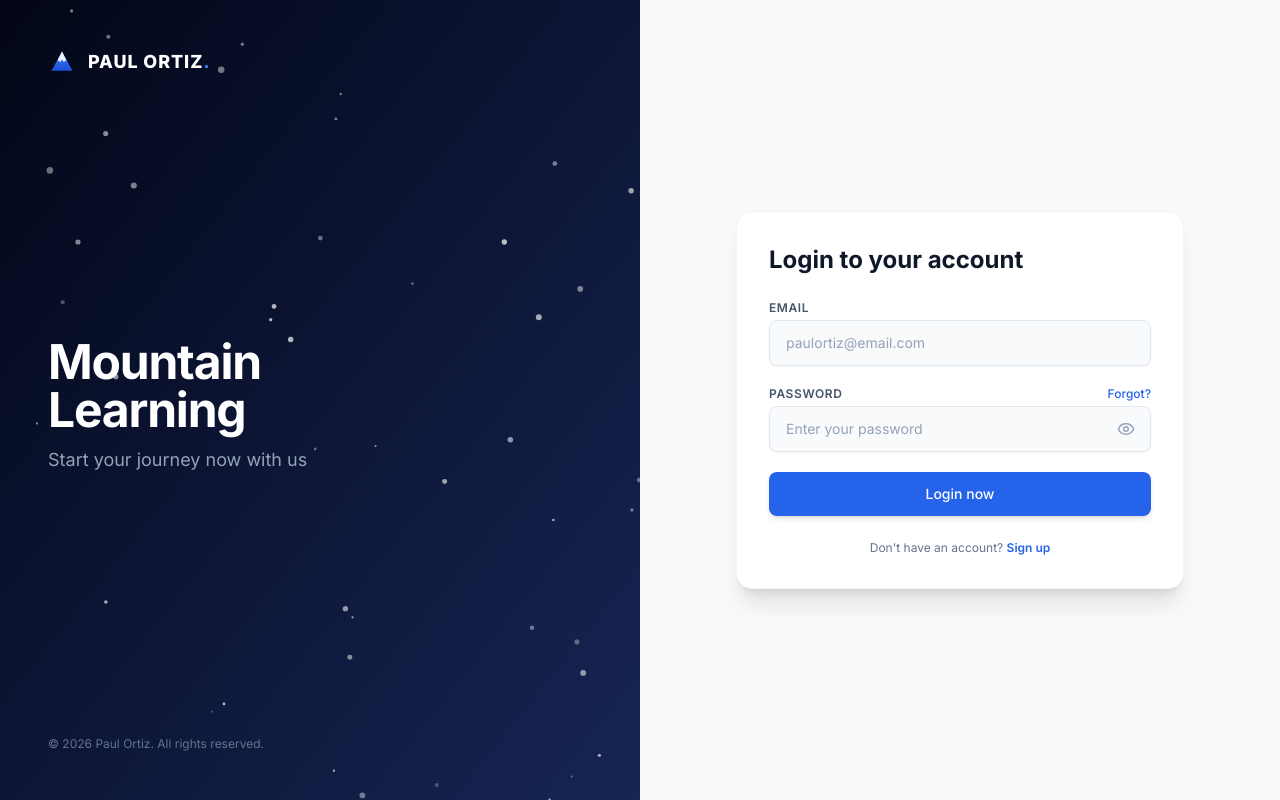
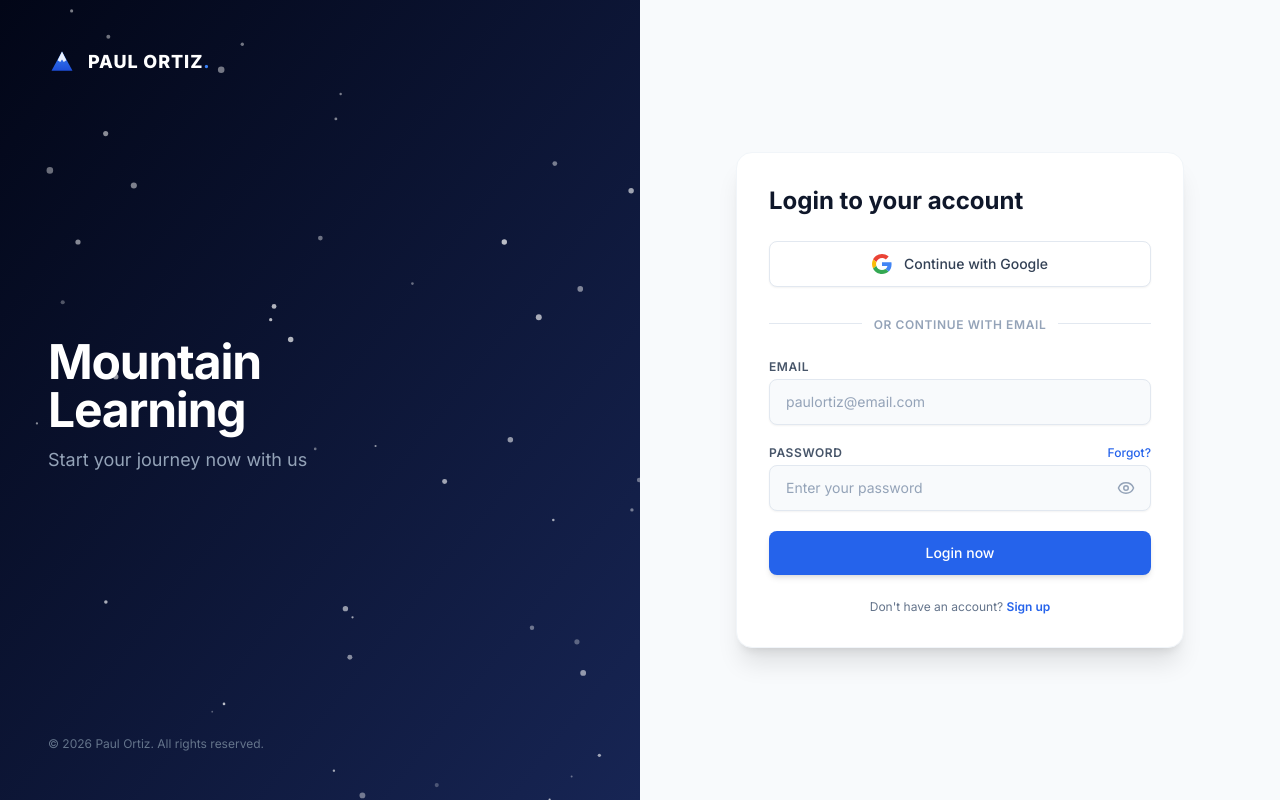
Before and after one commit to gabrielandrewsme-crypto/paul-ortiz, a Next.js app: page /login in a window 1280 px wide. Built offline with nearby package versions, Linux system fonts and the light colour scheme.

Commit message:
feat(auth): integra Google OAuth via NextAuth com spinner e suporte a paulortizai.com

```diff
--- /dev/null
+++ b/app/api/auth/[...nextauth]/route.ts
@@ -0,0 +1,63 @@
+import NextAuth, { NextAuthOptions } from 'next-auth';
+import GoogleProvider from 'next-auth/providers/google';
+import { prisma } from '@/src/lib/db';
+import { createSessionToken, setSessionCookie, determineUserRole } from '@/src/lib/auth';
+
+const authOptions: NextAuthOptions = {
+  providers: [
+    GoogleProvider({
+      clientId: process.env.GOOGLE_CLIENT_ID || '',
+      clientSecret: process.env.GOOGLE_CLIENT_SECRET || '',
+    }),
+  ],
+  secret: process.env.NEXTAUTH_SECRET || process.env.JWT_SECRET || 'sara_core_super_secret_jwt_key_2026',
+  callbacks: {
+    async signIn({ user }) {
+      if (!user.email) return false;
+
+      try {
+        const normalizedEmail = user.email.toLowerCase().trim();
+
+        let dbUser = await prisma.user.findUnique({
+          where: { email: normalizedEmail },
+        });
+
+        if (!dbUser) {
+          dbUser = await prisma.user.create({
+            data: {
+              email: normalizedEmail,
+              name: user.name || normalizedEmail.split('@')[0],
+              role: determineUserRole(normalizedEmail),
+            },
+          });
+        }
+
+        const token = await createSessionToken({
+          userId: dbUser.id,
+          name: dbUser.name,
+          email: dbUser.email,
+          role: dbUser.role as 'USER' | 'MANAGER' | 'ADMIN',
+        });
+
+        await setSessionCookie(token);
+        return true;
+      } catch (error) {
+        console.error('[NEXTAUTH SIGNIN ERROR]', error);
+        return false;
+      }
+    },
+    async redirect({ url, baseUrl }) {
+      if (url.startsWith('/')) return `${baseUrl}${url}`;
+      else if (new URL(url).origin === baseUrl) return url;
+      return baseUrl;
+    },
+  },
+  pages: {
+    signIn: '/login',
+    error: '/login',
+  },
+};
+
+const handler = NextAuth(authOptions);
+
+export { handler as GET, handler as POST };
--- a/app/login/page.tsx
+++ b/app/login/page.tsx
@@ -3,7 +3,8 @@
 import React, { useState } from 'react';
 import Link from 'next/link';
 import { useRouter } from 'next/navigation';
-import { Eye, EyeOff } from 'lucide-react';
+import { Eye, EyeOff, Loader2 } from 'lucide-react';
+import { signIn } from 'next-auth/react';
 import SnowfallCanvas from '@/src/components/SnowfallCanvas';
 
 /* ─────────── Minimalist Mountain Logo SVG ─────────── */
@@ -22,6 +23,18 @@ function MountainLogo({ className = "w-7 h-7" }: { className?: string }) {
   );
 }
 
+/* ─────────── Google Icon SVG ─────────── */
+function GoogleIcon() {
+  return (
+    <svg width="20" height="20" viewBox="0 0 48 48">
+      <path fill="#EA4335" d="M24 9.5c3.54 0 6.71 1.22 9.21 3.6l6.85-6.85C35.9 2.38 30.47 0 24 0 14.62 0 6.51 5.38 2.56 13.22l7.98 6.19C12.43 13.72 17.74 9.5 24 9.5z"/>
+      <path fill="#4285F4" d="M46.98 24.55c0-1.57-.15-3.09-.38-4.55H24v9.02h12.94c-.58 2.96-2.26 5.48-4.78 7.18l7.73 6c4.51-4.18 7.09-10.36 7.09-17.65z"/>
+      <path fill="#FBBC05" d="M10.53 28.59c-.48-1.45-.76-2.99-.76-4.59s.27-3.14.76-4.59l-7.98-6.19C.92 16.46 0 20.12 0 24c0 3.88.92 7.54 2.56 10.78l7.97-6.19z"/>
+      <path fill="#34A853" d="M24 48c6.48 0 11.93-2.13 15.89-5.81l-7.73-6c-2.15 1.45-4.92 2.3-8.16 2.3-6.26 0-11.57-4.22-13.47-9.91l-7.98 6.19C6.51 42.62 14.62 48 24 48z"/>
+    </svg>
+  );
+}
+
 export default function LoginPage() {
   const router = useRouter();
   const [email, setEmail] = useState('');
@@ -29,6 +42,7 @@ export default function LoginPage() {
   const [showPw, setShowPw] = useState(false);
   const [error, setError] = useState('');
   const [loading, setLoading] = useState(false);
+  const [googleLoading, setGoogleLoading] = useState(false);
 
   const handleSubmit = async (e: React.FormEvent) => {
     e.preventDefault();
@@ -58,6 +72,18 @@ export default function LoginPage() {
     } catch {
       setError('Ocorreu uma falha de conexão. Tente novamente.');
       setLoading(false);
+    }
+  };
+
+  const handleGoogleSignIn = async () => {
+    setError('');
+    setGoogleLoading(true);
+    try {
+      await signIn('google', { callbackUrl: '/' });
+    } catch (err) {
+      console.error('Google OAuth error:', err);
+      setError('Erro ao iniciar autenticação com o Google.');
+      setGoogleLoading(false);
     }
   };
 
@@ -104,6 +130,30 @@ export default function LoginPage() {
               {error}
             </div>
           )}
+
+          {/* Google OAuth Button */}
+          <button
+            type="button"
+            disabled={googleLoading || loading}
+            onClick={handleGoogleSignIn}
+            className="w-full py-3 px-4 flex items-center justify-center gap-3 bg-white hover:bg-slate-50 text-slate-700 font-medium rounded-lg border border-slate-200 shadow-sm transition-all cursor-pointer text-sm disabled:opacity-60 mb-5"
+          >
+            {googleLoading ? (
+              <Loader2 className="w-5 h-5 animate-spin text-blue-600" />
+            ) : (
+              <GoogleIcon />
+            )}
+            {googleLoading ? 'Redirecionando para o Google...' : 'Continue with Google'}
+          </button>
+
+          <div className="relative my-6 text-center">
+            <div className="absolute inset-0 flex items-center">
+              <div className="w-full border-t border-slate-200" />
+            </div>
+            <span className="relative bg-white px-3 text-xs uppercase tracking-wider text-slate-400 font-semibold">
+              Or continue with email
+            </span>
+          </div>
 
           <form onSubmit={handleSubmit} className="space-y-5">
             {/* Email Field */}
@@ -161,7 +211,7 @@ export default function LoginPage() {
             <button
               id="login-submit"
               type="submit"
-              disabled={loading}
+              disabled={loading || googleLoading}
               className="w-full py-3 px-4 bg-blue-600 hover:bg-blue-700 text-white font-medium rounded-lg shadow-md transition-colors cursor-pointer text-sm disabled:opacity-50"
             >
               {loading ? 'Logging in...' : 'Login now'}
--- a/app/register/page.tsx
+++ b/app/register/page.tsx
@@ -3,7 +3,8 @@
 import React, { useState } from 'react';
 import Link from 'next/link';
 import { useRouter } from 'next/navigation';
-import { Eye, EyeOff } from 'lucide-react';
+import { Eye, EyeOff, Loader2 } from 'lucide-react';
+import { signIn } from 'next-auth/react';
 import SnowfallCanvas from '@/src/components/SnowfallCanvas';
 
 /* ─────────── Mountain Logo SVG ─────────── */
@@ -42,6 +43,7 @@ export default function RegisterPage() {
   const [error, setError] = useState('');
   const [success, setSuccess] = useState(false);
   const [loading, setLoading] = useState(false);
+  const [googleLoading, setGoogleLoading] = useState(false);
 
   const handleSubmit = async (e: React.FormEvent) => {
     e.preventDefault();
@@ -70,6 +72,18 @@ export default function RegisterPage() {
     } catch {
       setError('Connection failure with server.');
       setLoading(false);
+    }
+  };
+
+  const handleGoogleSignIn = async () => {
+    setError('');
+    setGoogleLoading(true);
+    try {
+      await signIn('google', { callbackUrl: '/' });
+    } catch (err) {
+      console.error('Google OAuth error:', err);
+      setError('Erro ao iniciar autenticação com o Google.');
+      setGoogleLoading(false);
     }
   };
 
@@ -177,18 +191,23 @@ export default function RegisterPage() {
             {/* Google Button */}
             <button
               type="button"
-              className="auth-btn-google"
-              onClick={() => alert('Google OAuth integration coming soon.')}
+              className="auth-btn-google flex items-center justify-center gap-3 disabled:opacity-60"
+              disabled={googleLoading || loading || success}
+              onClick={handleGoogleSignIn}
             >
-              <GoogleIcon />
-              Continue with Google
+              {googleLoading ? (
+                <Loader2 className="w-5 h-5 animate-spin text-blue-600" />
+              ) : (
+                <GoogleIcon />
+              )}
+              {googleLoading ? 'Redirecionando para o Google...' : 'Continue with Google'}
             </button>
 
             {/* Submit */}
             <button
               id="register-submit"
               type="submit"
-              disabled={loading || success}
+              disabled={loading || success || googleLoading}
               className="auth-btn-primary"
             >
               {loading ? 'Creating account...' : 'Create account'}
@@ -197,7 +216,7 @@ export default function RegisterPage() {
 
           <p className="auth-switch-text">
             Already have an account?{' '}
-            <Link href="/login" className="auth-switch-link">Log in</Link>
+            <Link href="/register" className="auth-switch-link">Log in</Link>
           </p>
         </div>
       </div>
--- a/package.json
+++ b/package.json
@@ -21,6 +21,7 @@
     "jose": "^6.2.10",
     "lucide-react": "^0.436.0",
     "next": "^14.2.7",
+    "next-auth": "^4.24.15",
     "pg": "^8.12.0",
     "react": "^18.3.1",
     "react-dom": "^18.3.1",
```
Also changed, not shown: 2 other files (tests, documents, lock files or other folders).
